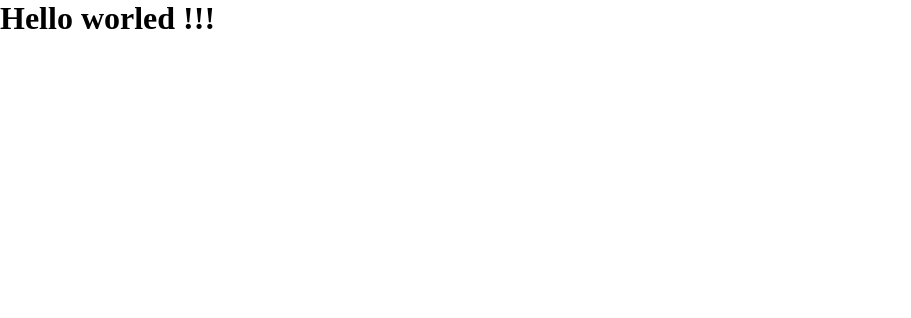
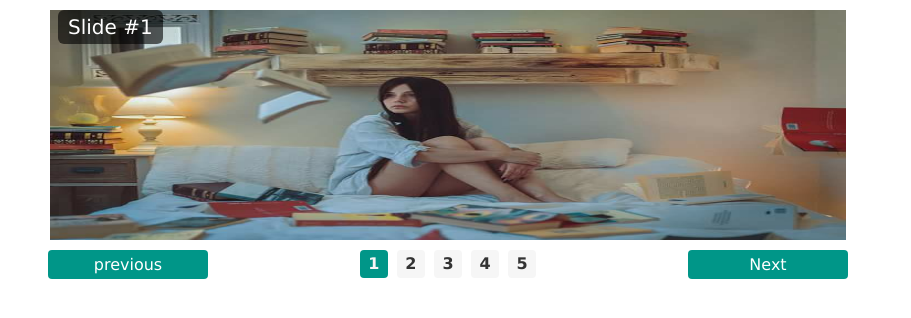
Before and after one commit to Shaaban12/Slider, a plain HTML site: page index.html in a window 1280 px wide. Shown: the whole page, without its empty margins (0-911 px from the left). Drawn offline with Linux system fonts and the light colour scheme.

Commit message:
modified:   css/style.css   	new file:   imgs/img (1).jpg     new file:   imgs/img (2).jpg     new file:   imgs/img (3).jpg     new file:   imgs/img (4).jpg 	modified:   index.html

```diff
--- a/css/style.css
+++ b/css/style.css
@@ -1,4 +1,95 @@
 * {
+    box-sizing: border-box;
     margin: 0;
     padding: 0;
 }
+body {
+    font-family: Verdana, Geneva, Tahoma, sans-serif ;
+    padding: 0 3rem;
+}
+img{
+    width: 800px;
+    height: 250px;
+    padding: 10px 2px;
+}
+.slider-container {
+    margin: 10px, auto;
+    width: 800px;
+    height: 250px;
+    position: relative;
+}
+.slider-container img {
+    position: absolute;
+    opacity: 0;
+    transition: opacity 1s;
+    z-index: 1;
+}
+.slider-container img.active {
+    opacity: 1;
+}
+.slider-container .slide-number {
+    position: absolute;
+    left: 10px;
+    top: 10px;
+    background-color: rgba(0, 0, 0, 0.6);
+    color: white;
+    padding: 5px 10px;
+    font-size: 20px;
+    z-index: 2;
+    border-radius: 6px;
+}
+.slider-controls {
+    width: 800px;
+    overflow: hidden;
+}
+
+.slider-controls .prev,
+.slider-controls .next {
+    background-color: #009688;
+    color: white;
+    font-size: 16px;
+    text-align: center;
+    cursor: pointer;
+    border-radius: 4px;
+    padding: 5px;
+    user-select: none;
+    width: 20%;
+}
+.slider-controls .prev{
+    float: left;
+}
+.slider-controls .next{
+    float: right;
+}
+
+.slider-controls .prev.disabled,
+.slider-controls .next.disabled {
+    background-color: rgba(0, 150, 136, 0.5);
+    cursor: no-drop;
+}
+.slider-controls .indicators {
+    width: 60%;
+    float: left;
+}
+.slider-controls .indicators ul {
+    list-style: none;
+    margin: 0;
+    text-align: center;
+}
+.slider-controls .indicators ul li {
+    display: inline-block;
+    background-color: #f6f6f6;
+    color: #333;
+    font-weight: bold;
+    height: 28px;
+    width: 28px;
+    border-radius: 4px;
+    margin: 0 2px;
+    line-height: 28px;
+    cursor: pointer;
+}
+
+.slider-controls .indicators ul li.active {
+    background-color: #009688;
+    color: #f6f6f6;
+}
--- a/index.html
+++ b/index.html
@@ -9,6 +9,25 @@
 
 </head>
 <body>
-    <h1>Hello worled !!!</h1>
+    <div class="slider-container">
+        <div id="slide-number" class="slide-number">Slide #1</div>
+        <img class="active" src="imgs/img (1).jpg" alt="">
+        <img src="imgs/img (2).jpg" alt="">
+        <img src="imgs/img (3).jpg" alt="">
+        <img src="imgs/img (4).jpg" alt="">
+    </div>
+    <div class="slider-controls">
+        <span id="prev" class="prev">previous</span>
+        <span id="indicators" class="indicators">
+            <ul>
+                <li class="active">1</li>
+                <li>2</li>
+                <li>3</li>
+                <li>4</li>
+                <li>5</li>
+            </ul>
+        </span>
+        <span id="next" class="next">Next</span>
+    </div>
 </body>
 </html>
```
Also changed, not shown: imgs/img (1).jpg (added), imgs/img (2).jpg (added), imgs/img (3).jpg (added), imgs/img (4).jpg (added).
